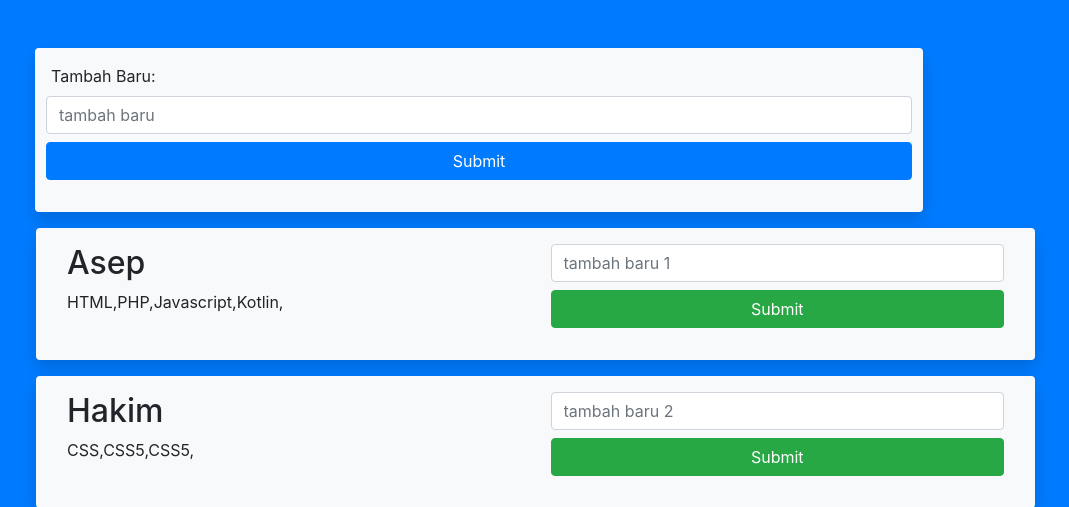
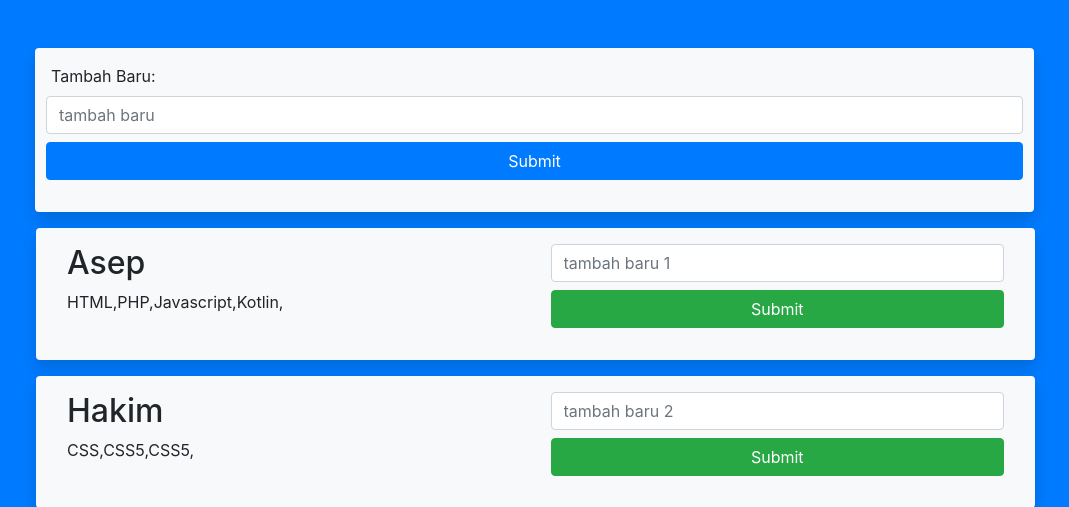
Before and after one commit to Lukm4nZ3r0/test-arkademy, a PHP site: page / in a window 1280 px wide. Shown: the top 507 px of the page, without its empty margins (50-1119 px from the left). Run offline with PHP 8.4, Linux system fonts and the light colour scheme; data comes from the database, SQL or seed files in the repository.

Commit message:
Update index.php

```diff
--- a/Arkademy/index.php
+++ b/Arkademy/index.php
@@ -16,7 +16,7 @@ if(isset($_POST['tambah_programmer'])){
 </head>
 <body class="container bg-primary mt-5">
     <!-- Add Programmers name form -->
-    <form action="" method="post" class="p-3 bg-light shadow rounded" style="width:80%;">
+    <form action="" method="post" class="p-3 bg-light shadow rounded" style="width:90%;">
         <div class="form-group">
         <label for="nama">Tambah Baru:</label>
         <div class="form-row">
```
